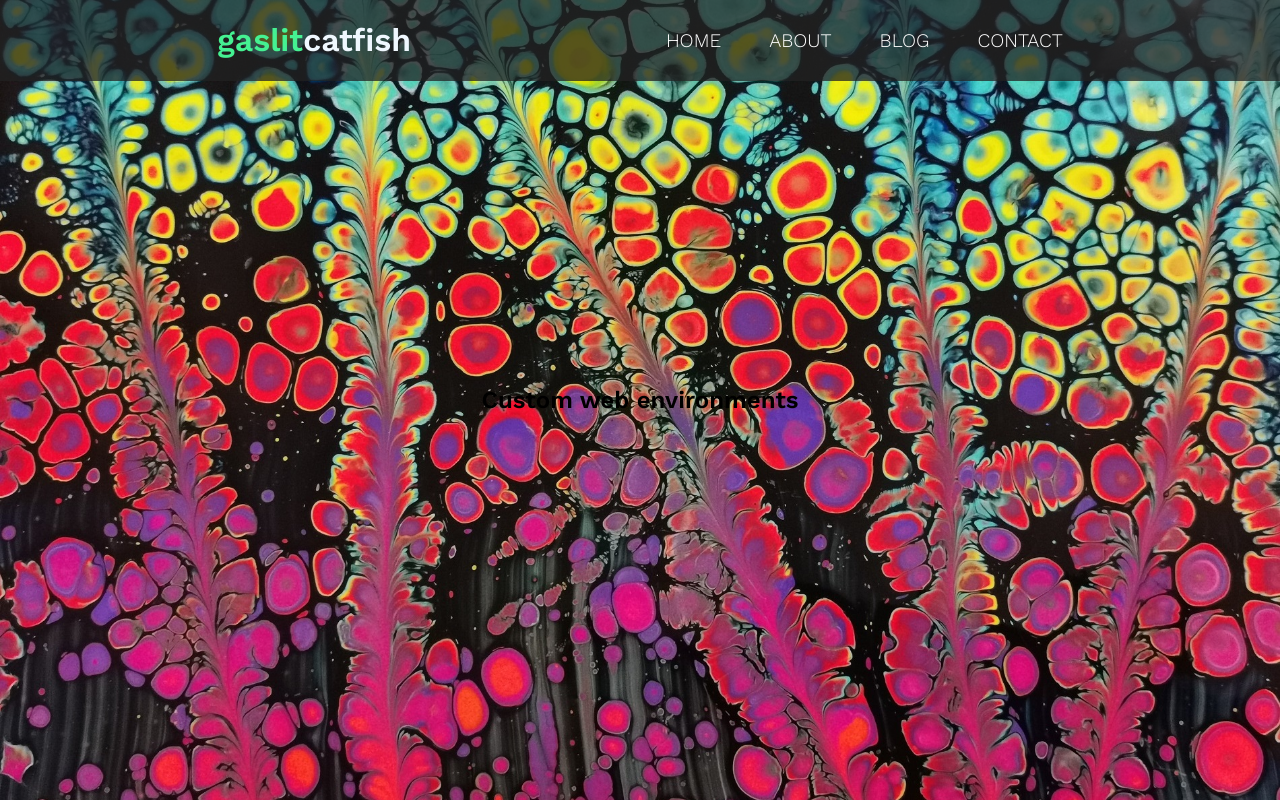
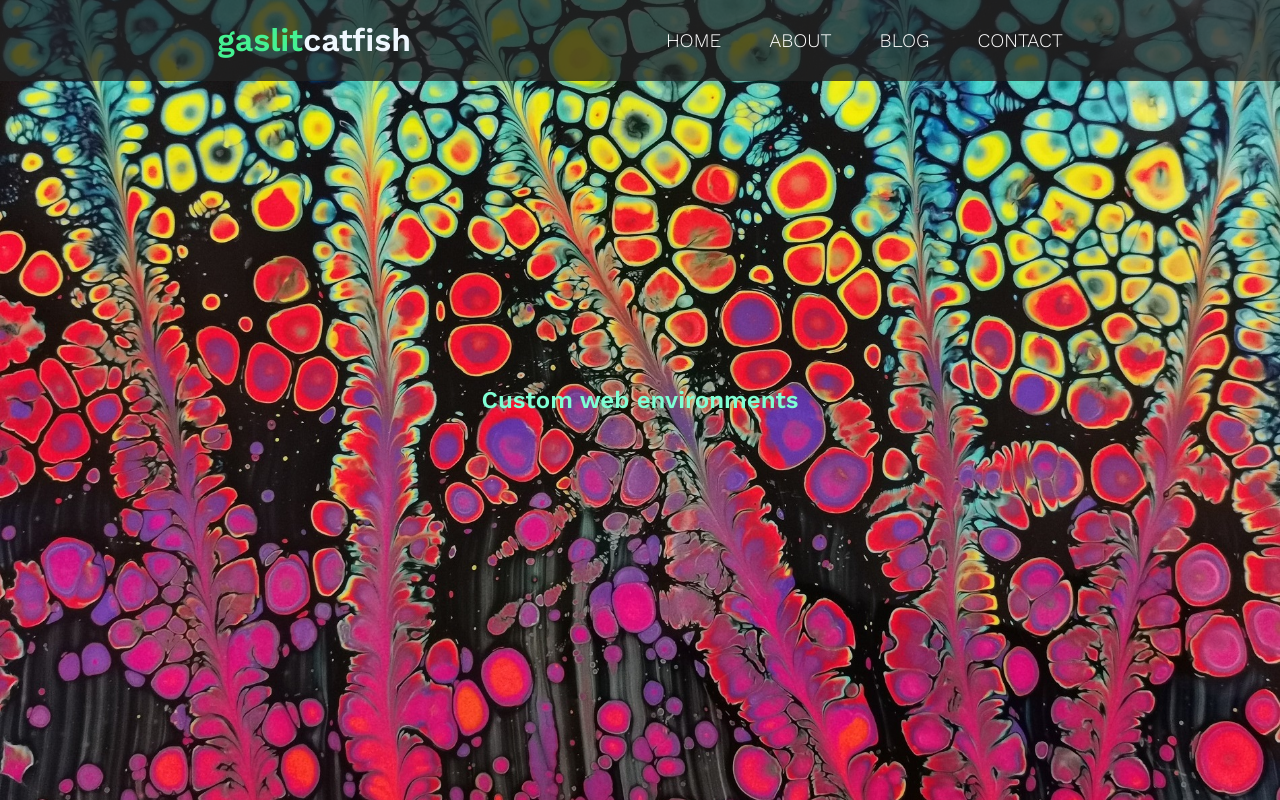
Before and after one commit to waxx567/cake-flower, a Flask app: page / in a window 1280 px wide. Run offline with Flask 2, Linux system fonts and the light colour scheme.

Commit message:
Update style.css

```diff
--- a/static/css/style.css
+++ b/static/css/style.css
@@ -18,6 +18,7 @@ body {
 
 .content {
     background-image: url('../img/image-16.jpg');
+    color: aquamarine;
     background-color: #333;
     /*background-blend-mode: multiply;*/
     background-size: cover;
```
